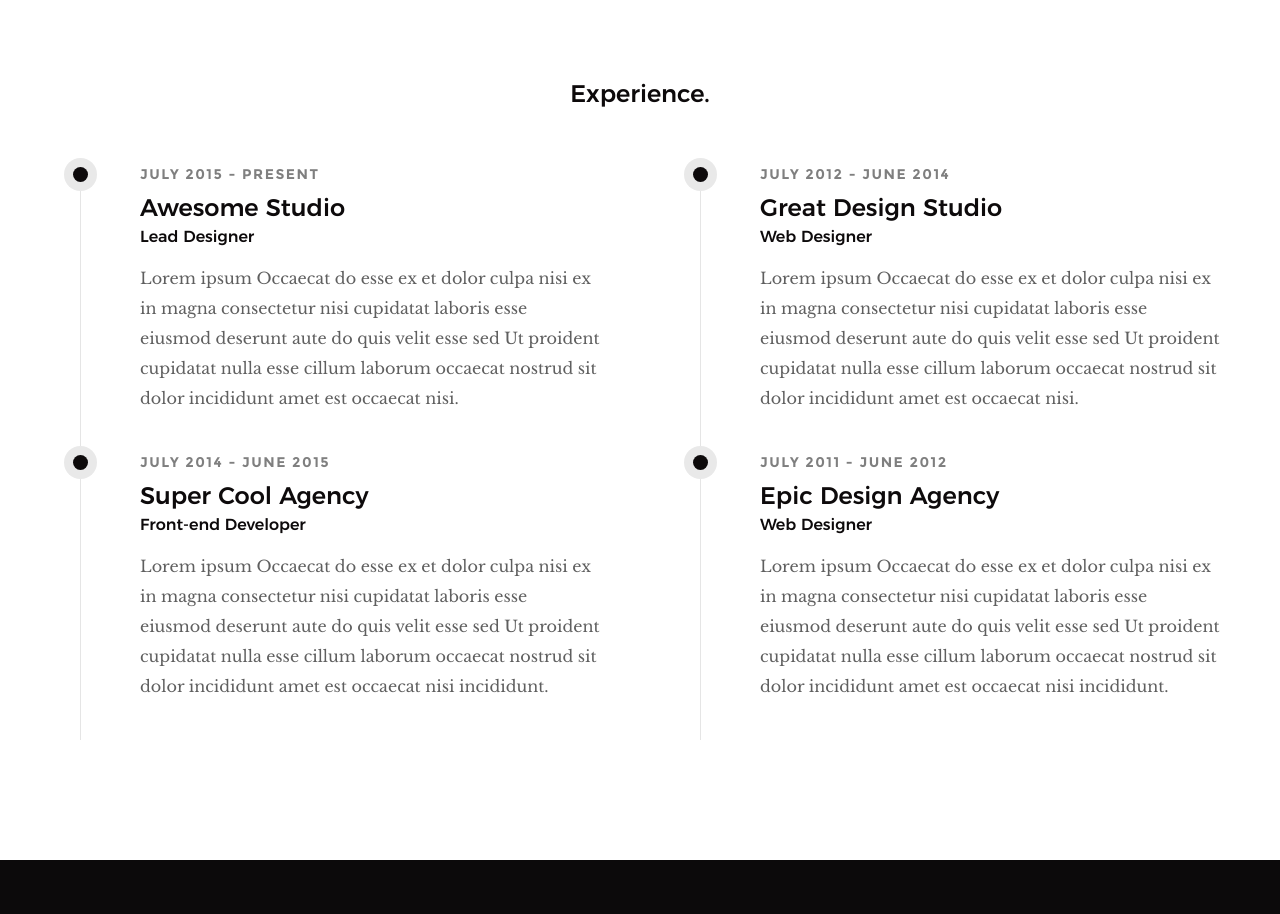
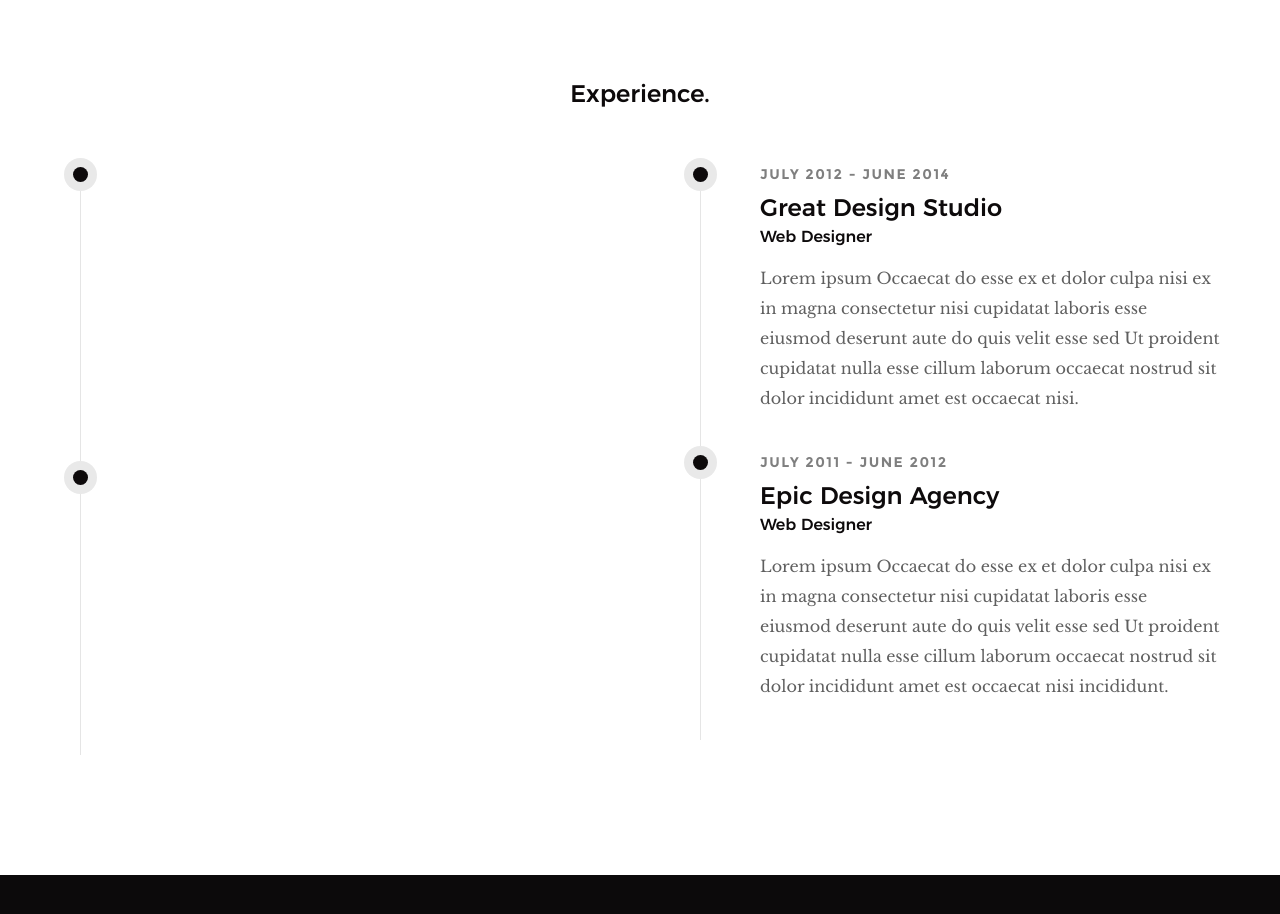
Before and after one commit to pstwh/cv, a React (Create React App) app: page / in a window 1280 px wide. Shown: the part 1940-2854 px from the top of the page. Built offline with nearby package versions, Linux system fonts and the light colour scheme.

Commit message:
adding timeblock and timeline

```diff
--- a/src/components/about.jsx
+++ b/src/components/about.jsx
@@ -1,10 +1,15 @@
-import React from 'react'
+import React, { Component } from 'react'
 import Content from './content'
 import Skills from './skills'
 import Block from './block'
 
-export default props => (
-  <section id="about" class="s-about target-section">
+import Timeblock from './timeblock'
+
+export default class About extends Component {
+
+  render() {
+    return(
+      <section id="about" class="s-about target-section">
         <div class="row narrow section-intro has-bottom-sep">
           <Block col="full" textAlign="center">
               <h3>About</h3>
@@ -20,51 +25,26 @@ export default props => (
 
         <div class="row about-content about-content--buttons">
 
-            <div class="col-six tab-full left">
+            <Block col="six" tab="full" align="left">
                 <a href="#0" class="btn btn--primary full-width">Download My CV</a>
-            </div>
-            <div class="col-six tab-full right">
+            </Block>
+            <Block col="six" tab="full" align="right">
                 <a href="#0" class="btn full-width">Hire Me Now</a>
-            </div>
-
+            </Block>
         </div>
 
         <div class="row about-content about-content--timeline">
 
-            <div class="col-full text-center">
+            <Block col="full" textAlign="center">
                 <h3>Experience.</h3>
-            </div>
+            </Block>
 
-            <div class="col-six tab-full left">
-
+            <Block col="six" tab="full" align="left">
                 <div class="timeline">
-
-                    <div class="timeline__block">
-                        <div class="timeline__bullet"></div>
-                        <div class="timeline__header">
-                            <p class="timeline__timeframe">July 2015 - Present</p>
-                            <h3>Awesome Studio</h3>
-                            <h5>Lead Designer</h5>
-                        </div>
-                        <div class="timeline__desc">
-                            <p>Lorem ipsum Occaecat do esse ex et dolor culpa nisi ex in magna consectetur nisi cupidatat laboris esse eiusmod deserunt aute do quis velit esse sed Ut proident cupidatat nulla esse cillum laborum occaecat nostrud sit dolor incididunt amet est occaecat nisi.</p>
-                        </div>
-                    </div>
-
-                    <div class="timeline__block">
-                        <div class="timeline__bullet"></div>
-                        <div class="timeline__header">
-                            <p class="timeline__timeframe">July 2014 - June 2015</p>
-                            <h3>Super Cool Agency</h3>
-                            <h5>Front-end Developer</h5>
-                        </div>
-                        <div class="timeline__desc">
-                            <p>Lorem ipsum Occaecat do esse ex et dolor culpa nisi ex in magna consectetur nisi cupidatat laboris esse eiusmod deserunt aute do quis velit esse sed Ut proident cupidatat nulla esse cillum laborum occaecat nostrud sit dolor incididunt amet est occaecat nisi incididunt.</p>
-                        </div>
-                    </div>
-
+                    <Timeblock/>
+                    <Timeblock/>
                 </div>
-            </div>
+            </Block>
 
             <Block col="six" tab="full" align="right">
                 <div class="timeline">
@@ -95,8 +75,8 @@ export default props => (
 
                 </div>
             </Block>
-
-        </div>
-
-    </section>
-)
+          </div>
+        </section>
+    )
+  }
+}
--- /dev/null
+++ b/src/components/timeblock.jsx
@@ -0,0 +1,15 @@
+import React from 'react'
+
+export default props => (
+  <div class="timeline__block">
+      <div class="timeline__bullet"></div>
+      <div class="timeline__header">
+          <p class="timeline__timeframe">{props.period}</p>
+          <h3>{props.place}</h3>
+          <h5>{props.work}</h5>
+      </div>
+      <div class="timeline__desc">
+          <p>{props.children}</p>
+      </div>
+  </div>
+)
```
Also changed, not shown: src/components/timeline.jsx (added, +13 -0 lines).
